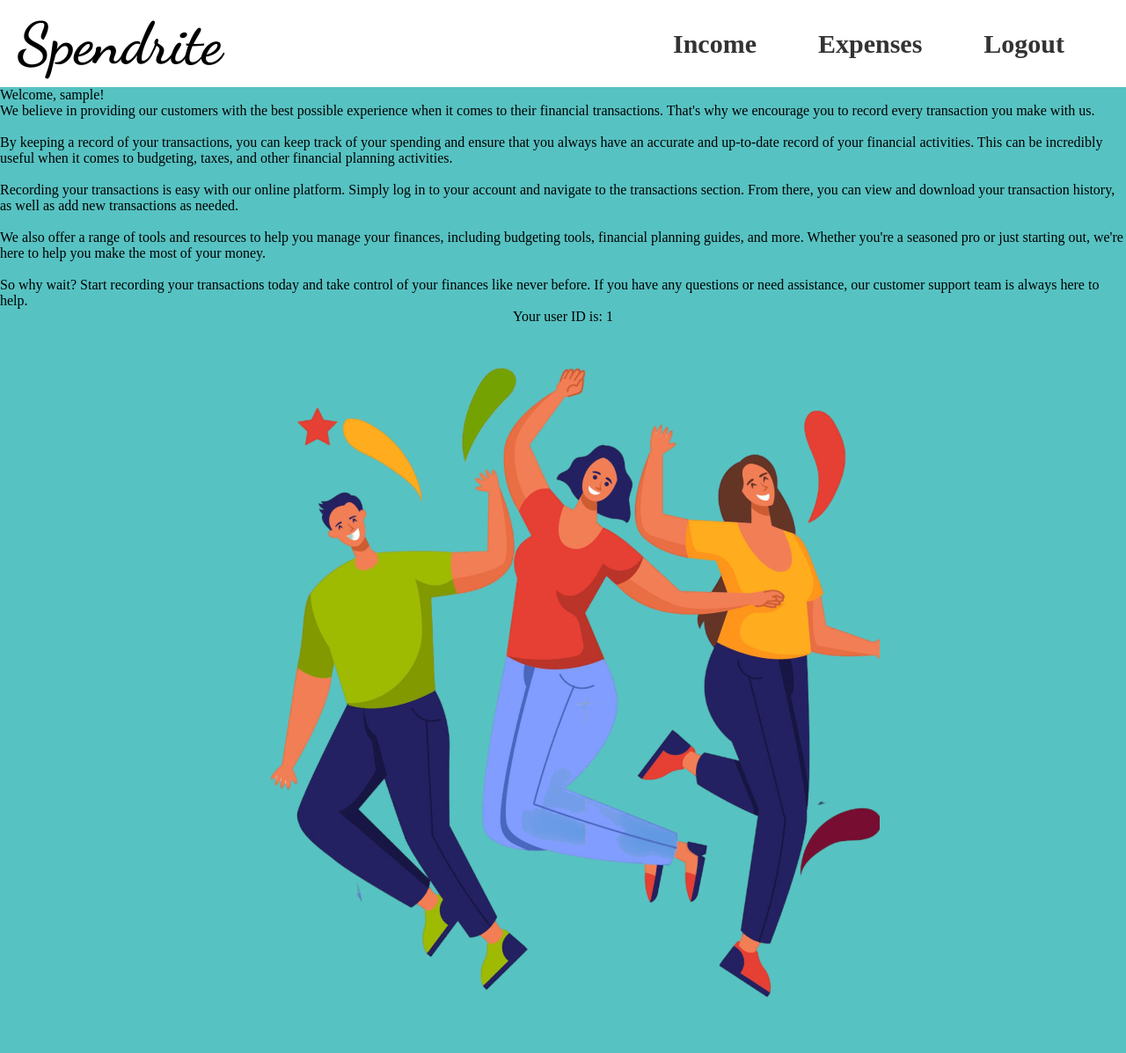
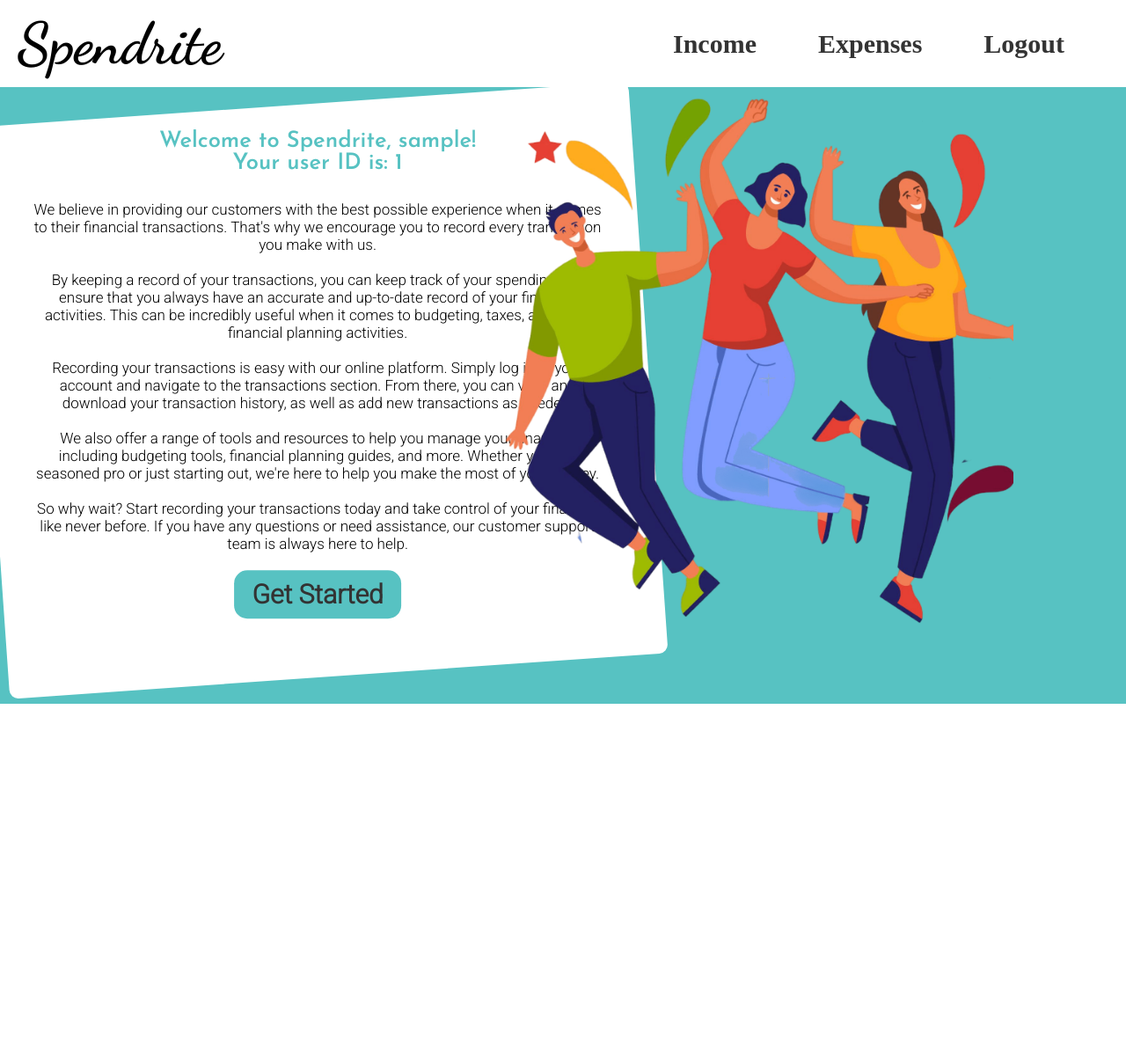
Before and after one commit to Sudip-khadka/spendrite, a PHP site: page /dashboard.php in a window 1280 px wide. Shown: the whole page at 88% size. After the commit the page ends 800 px from the top, so only its background shows below. Run offline with PHP 8.4, Linux system fonts and the light colour scheme; the visitor is signed in with stand-in values (Sample User, id 1).

Commit message:
made landing page to dashboard

```diff
--- a/dashboard.css
+++ b/dashboard.css
@@ -2,7 +2,7 @@
 *{
     margin: 0%;
     padding:0%;
-    border:0%;
+    box-sizing: border-box;/* Add box-sizing property to include padding and border in element's total width and height */
 }
 body {
     background-color: #57C2C2;
@@ -47,3 +47,52 @@
 nav a:hover {
     color: #666;
 }
+.content {
+    font-family: 'Roboto', sans-serif;
+    top: -30px;
+    position: relative;
+    right: 300px; /* Adjust the left distance to move the form to the right */
+    transform-origin: top center; /* Set the transformation origin to the top center */
+     /* Rotate the form container slightly to the left */
+    background-color: #fff;
+    padding: 10px 30px;
+    border-radius: 10px;
+    text-align: center;
+
+    max-width: 750px; /* Adjust the maximum width of the form */
+    width: 100%; /* Make the form container take the full available width */
+    margin-top: 50px; /* Adjust the top margin to move the form down */
+    transform: rotate(-4deg);
+    height:700px;
+}
+.text p{
+    margin-bottom: 30px;
+}
+.text{
+    font-size: 17px;
+    margin:20px;
+    transform: rotate(4deg);
+}
+h2 {
+    color:#57C2C2;
+    font-family: 'Josefin Sans', sans-serif;
+    margin-bottom: 30px;
+
+}
+.text a{
+    color:#333;
+    font-size: 30px;
+    padding:10px 20px 10px 20px;
+    text-decoration: none;
+    background-color: #57C2C2;
+    border-radius: 15px;
+}
+img {
+    position: absolute;
+    top: 52%;
+    right: 10%;
+    transform: translateY(-50%);
+    max-width: 600px;
+    width: 100%;
+    z-index: 1;
+}
--- a/dashboard.php
+++ b/dashboard.php
@@ -35,16 +35,25 @@
             <a href="logout.php">Logout</a>
         </nav>
     </header>
-    <p><span>Welcome, <?php echo $username; ?>!<span><br>We believe in providing our customers with the best possible experience when it comes to their financial transactions. That's why we encourage you to record every transaction you make with us.<br><br>
 
-By keeping a record of your transactions, you can keep track of your spending and ensure that you always have an accurate and up-to-date record of your financial activities. This can be incredibly useful when it comes to budgeting, taxes, and other financial planning activities.<br><br>
+     <div class="content">
+        <div class="text">
+            <h2><span>Welcome to Spendrite, <?php echo $username; ?>!<br>Your user ID is: <?php echo $user_id; ?><span><br></h2>
 
-Recording your transactions is easy with our online platform. Simply log in to your account and navigate to the transactions section. From there, you can view and download your transaction history, as well as add new transactions as needed.<br><br>
+            <p>We believe in providing our customers with the best possible experience when it comes to their financial transactions. That's why we encourage you to record every transaction you make with us.<br><br>
 
-We also offer a range of tools and resources to help you manage your finances, including budgeting tools, financial planning guides, and more. Whether you're a seasoned pro or just starting out, we're here to help you make the most of your money.<br><br>
+            By keeping a record of your transactions, you can keep track of your spending and ensure that you always have an accurate and up-to-date record of your financial activities. This can be incredibly useful when it comes to budgeting, taxes, and other financial planning activities.<br><br>
 
-So why wait? Start recording your transactions today and take control of your finances like never before. If you have any questions or need assistance, our customer support team is always here to help.</p>
-    <p>Your user ID is: <?php echo $user_id; ?></p>
+            Recording your transactions is easy with our online platform. Simply log in to your account and navigate to the transactions section. From there, you can view and download your transaction history, as well as add new transactions as needed.<br><br>
+
+            We also offer a range of tools and resources to help you manage your finances, including budgeting tools, financial planning guides, and more. Whether you're a seasoned pro or just starting out, we're here to help you make the most of your money.<br><br>
+
+            So why wait? Start recording your transactions today and take control of your finances like never before. If you have any questions or need assistance, our customer support team is always here to help.</p>
+            <a href="income.php"><b>Get Started</b></a>
+            </div>
+    </div>
+
     <img src="images/welcome.png">
+
 </body>
 </html>
```
